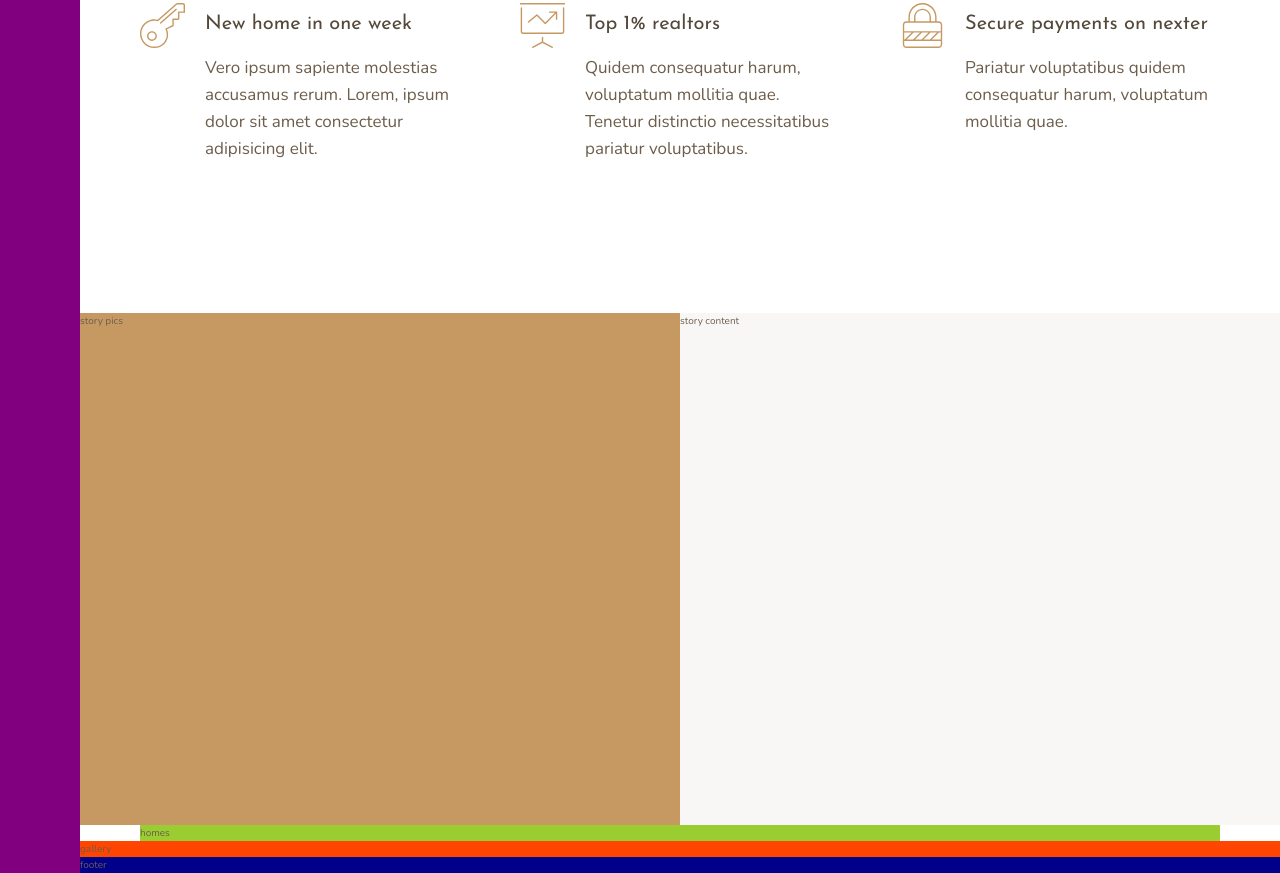
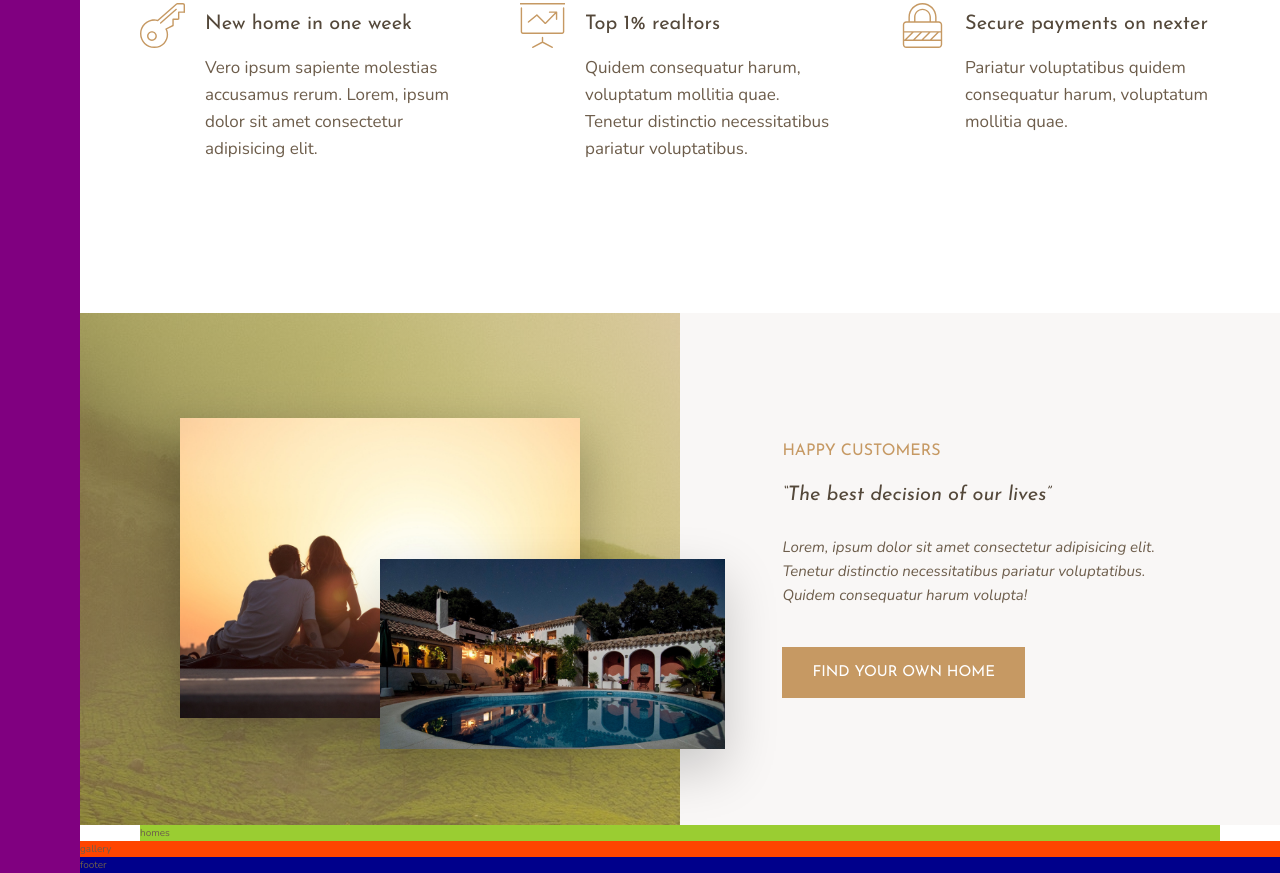
Before and after one commit to HassanAbbas198/Nexter, a website: page index.html in a window 1280 px wide. Shown: the part 997-1870 px from the top of the page. Drawn offline with nearby package versions, Linux system fonts and the light colour scheme.

Commit message:
added the story section

```diff
--- a/index.html
+++ b/index.html
@@ -93,8 +93,22 @@
 				</p>
 			</div>
 		</section>
-		<div class="story__pictures">story pics</div>
-		<div class="story__content">story content</div>
+		<div class="story__pictures">
+			<img src="img/story-1.jpeg" alt="couple" class="story__img--1" />
+			<img src="img/story-2.jpeg" alt="house" class="story__img--2" />
+		</div>
+		<div class="story__content">
+			<h3 class="heading-3 mb-sm">Happy Customers</h3>
+			<h2 class="heading-2 heading-2--dark mb-md">
+				&ldquo;The best decision of our lives&rdquo;
+			</h2>
+			<p class="story__text">
+				Lorem, ipsum dolor sit amet consectetur adipisicing elit. Tenetur
+				distinctio necessitatibus pariatur voluptatibus. Quidem consequatur
+				harum volupta!
+			</p>
+			<button class="btn">Find your own home</button>
+		</div>
 
 		<section class="homes">homes</section>
 		<section class="gallery">gallery</section>
--- a/sass/_story.scss
+++ b/sass/_story.scss
@@ -1,11 +1,53 @@
 .story {
 	&__pictures {
-		background-color: $color-primary;
 		grid-column: full-start / col-end 4;
+		background-image: linear-gradient(
+				rgba($color-primary, 0.5),
+				rgba($color-primary, 0.5)
+			),
+			url(../img/back.jpg);
+
+		display: grid;
+		grid-template-columns: repeat(6, 1fr);
+		grid-template-rows: repeat(6, 1fr);
+
+		// center the element in its grid area (vertically/column axis)
+		align-items: center;
 	}
 
+	&__img--1 {
+		width: 100%;
+
+		grid-column: 2 / 6;
+		grid-row: 2 / 6;
+
+		box-shadow: 0 2rem 5rem rgba(0, 0, 0, 0.3);
+	}
+	&__img--2 {
+		width: 115%;
+
+		grid-column: 4 / 7;
+		grid-row: 4 / 6;
+
+		box-shadow: 0 2rem 5rem rgba(0, 0, 0, 0.2);
+
+		// the image will overflow the the grid
+		z-index: 10;
+	}
 	&__content {
+		grid-column: col-start 5 / full-end;
 		background-color: $color-grey-light-1;
-		grid-column: col-start 5 / full-end;
+		padding: 6rem 8vw;
+
+		// flexbox inside css grid, since it's one dimensional layout
+		display: flex;
+		flex-direction: column;
+		justify-content: center;
+		align-items: flex-start;
+	}
+	&__text {
+		font-size: 1.5rem;
+		font-style: italic;
+		margin-bottom: 4rem;
 	}
 }
--- a/sass/_typography.scss
+++ b/sass/_typography.scss
@@ -9,10 +9,24 @@
 
 .heading-2 {
 	@extend %heading;
+	font-size: 2rem;
+	font-style: italic;
+	line-height: 1;
+
+	&--light {
+		color: $color-grey-light-1;
+	}
+
+	&--dark {
+		color: $color-grey-dark-1;
+	}
 }
 
 .heading-3 {
 	@extend %heading;
+	font-size: 1.6rem;
+	color: $color-primary;
+	text-transform: uppercase;
 }
 
 .heading-4 {
@@ -27,3 +41,21 @@
 		color: $color-grey-dark-1;
 	}
 }
+
+.btn {
+	background-color: $color-primary;
+	color: #fff;
+	border: none;
+	border-radius: 0;
+	font-family: $font-display;
+	font-size: 1.5rem;
+	text-transform: uppercase;
+	padding: 1.8rem 3rem;
+	cursor: pointer;
+
+	transition: all 0.2s;
+
+	&:hover {
+		background-color: $color-primary-dark;
+	}
+}
--- /dev/null
+++ b/sass/_utils.scss
@@ -0,0 +1,18 @@
+// helper classes
+
+// mb-sm : margin bottom small
+.mb-sm {
+	margin-bottom: 2rem;
+}
+
+.mb-md {
+	margin-bottom: 3rem;
+}
+
+.mb-lg {
+	margin-bottom: 4rem;
+}
+
+.mb-hg {
+	margin-bottom: 8rem;
+}
--- a/sass/main.scss
+++ b/sass/main.scss
@@ -1,5 +1,6 @@
 @import 'base';
 @import 'typography';
+@import 'utils';
 
 @import 'sidebar';
 @import 'header';
```
Also changed, not shown: img/text.txt (deleted, +0 -18 lines), css/style.css.
